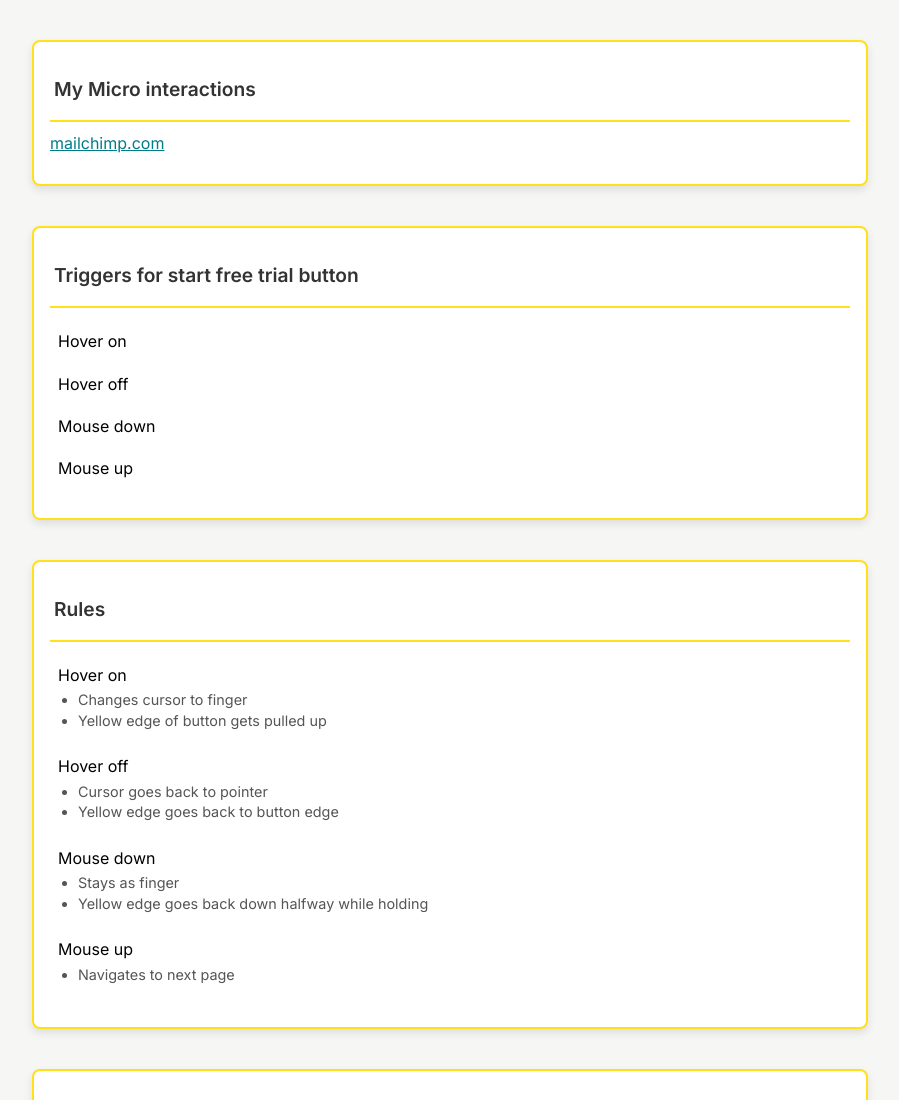
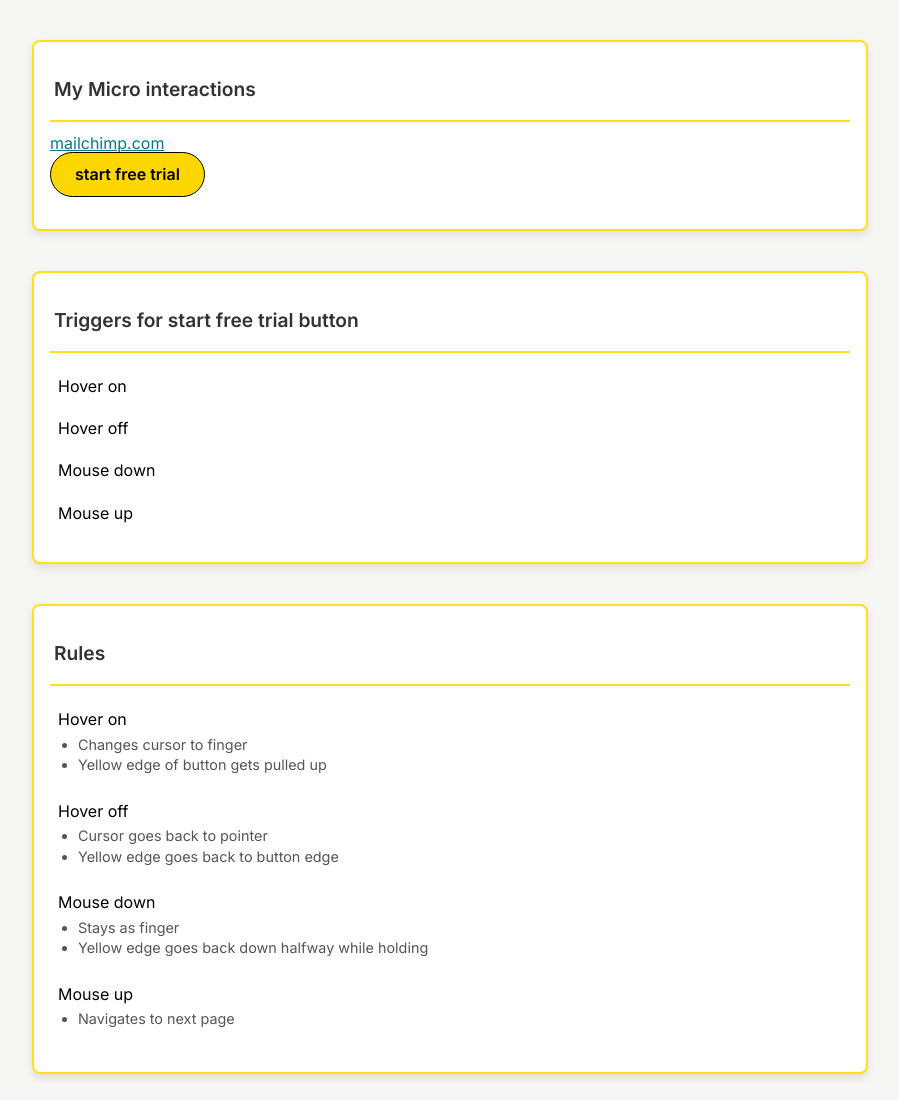
Before and after one commit to gabeferreiraa/idm241-gf379, a website: page alpha/index.html in a window 1280 px wide. Shown: the top 1100 px of the page, without its empty margins (190-1089 px from the left). Drawn offline with Linux system fonts and the light colour scheme.

Commit message:
added button for alpha build

```diff
--- a/alpha/index.css
+++ b/alpha/index.css
@@ -110,6 +110,35 @@ body {
   box-shadow: 0 2px 4px rgba(0, 0, 0, 0.2);
 }
 
+.button {
+  background-color: #ffd700; /* Mailchimp yellow */
+  color: #000; /* Black text */
+  padding: 12px 24px;
+  border: 1px solid #000; /* Black border */
+  border-radius: 25px; /* Rounded edges */
+  font-size: 16px;
+  font-weight: bold;
+  cursor: pointer;
+  transition:
+    border 0.2s ease,
+    transform 0.2s ease;
+  position: relative;
+}
+
+.button:hover {
+  transform: translateY(-4px); /* Moves the button up */
+  border-top: 1px solid #000; /* Keeps the top border consistent */
+  border-right: 1px solid #000; /* Keeps the right border consistent */
+  border-left: 1px solid #000; /* Keeps the left border consistent */
+  border-bottom: 6px solid #000; /* Increases the bottom border */
+}
+
+.button:active {
+  transform: translateY(0); /* Resets to original position */
+  border-bottom: 2px solid #000; /* Restores original border width */
+  background-color: #ffc300; /* Slightly darker yellow */
+}
+
 /* Small devices (up to 400px) */
 @media only screen and (max-width: 400px) {
   .card {
--- a/alpha/index.html
+++ b/alpha/index.html
@@ -19,6 +19,9 @@
         <div class="card__body">
             <div>
               <a class="card__link" target="_blank" href="https://www.mailchimp.com">mailchimp.com</a>
+            </div>
+            <div>
+                <button class="button">start free trial</button>
             </div>
         </div>
     </div>
```
Also changed, not shown: 1 other file.
